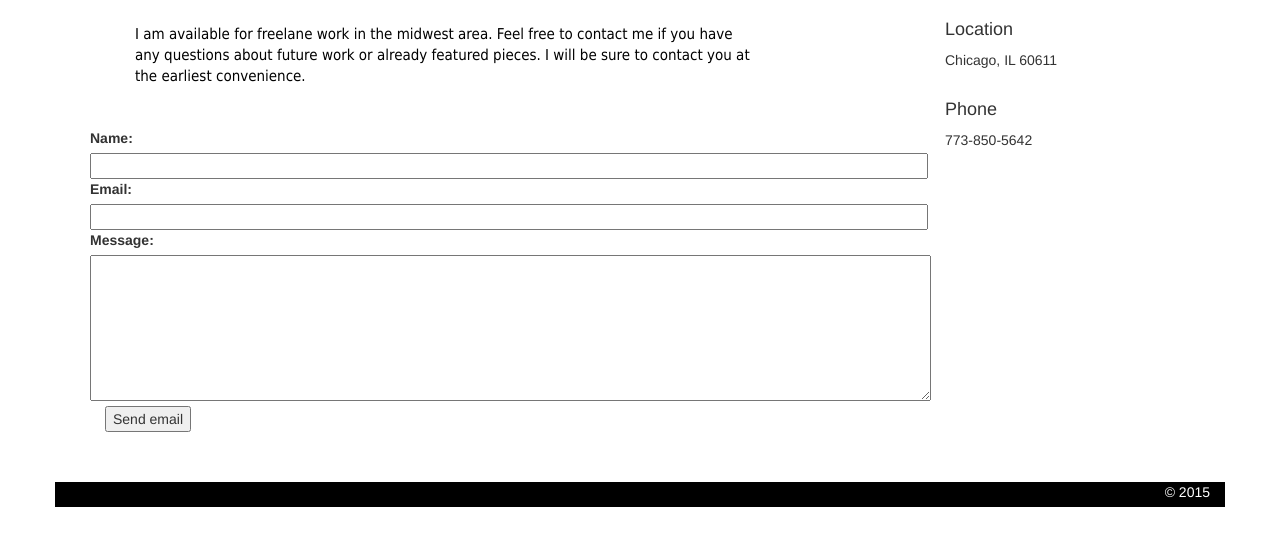
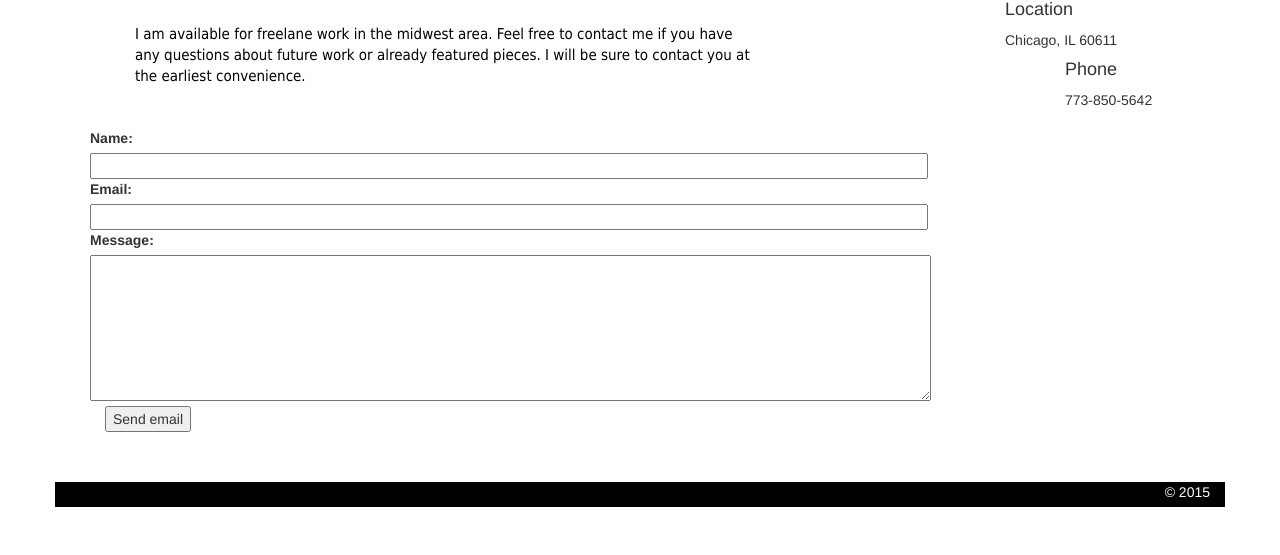
Before and after one commit to kharisimpson/kharisimpson.github.io, a plain HTML site: page contact.html in a window 1280 px wide. Shown: the part 245-800 px from the top of the page. Drawn offline with Linux system fonts and the light colour scheme.

Commit message:
Change to contact form pt1

```diff
--- a/contact.html
+++ b/contact.html
@@ -53,10 +53,10 @@
 					</div>
 						<input id="submit_button" type="submit" value="Send email" />
 				</form>
-			</div>
+			</div><br />
 			<div class="col-md-4" class="contact">
-				<p class="text"><h4>Email</h4>demirichs@gmail.com</p><br /><br />
-				<p class="text"><h4>Location</h4>Chicago, IL 60611</p><br /><br />
+				<p class="text"><h4>Email</h4>demirichs@gmail.com</p><br />
+				<p class="text"><h4>Location</h4>Chicago, IL 60611</p><br />
 				<p class="text"><h4>Phone</h4>773-850-5642</p>
 			</div>
 		</section>
```
Also changed, not shown: css/style.css (line endings or trailing spaces).
